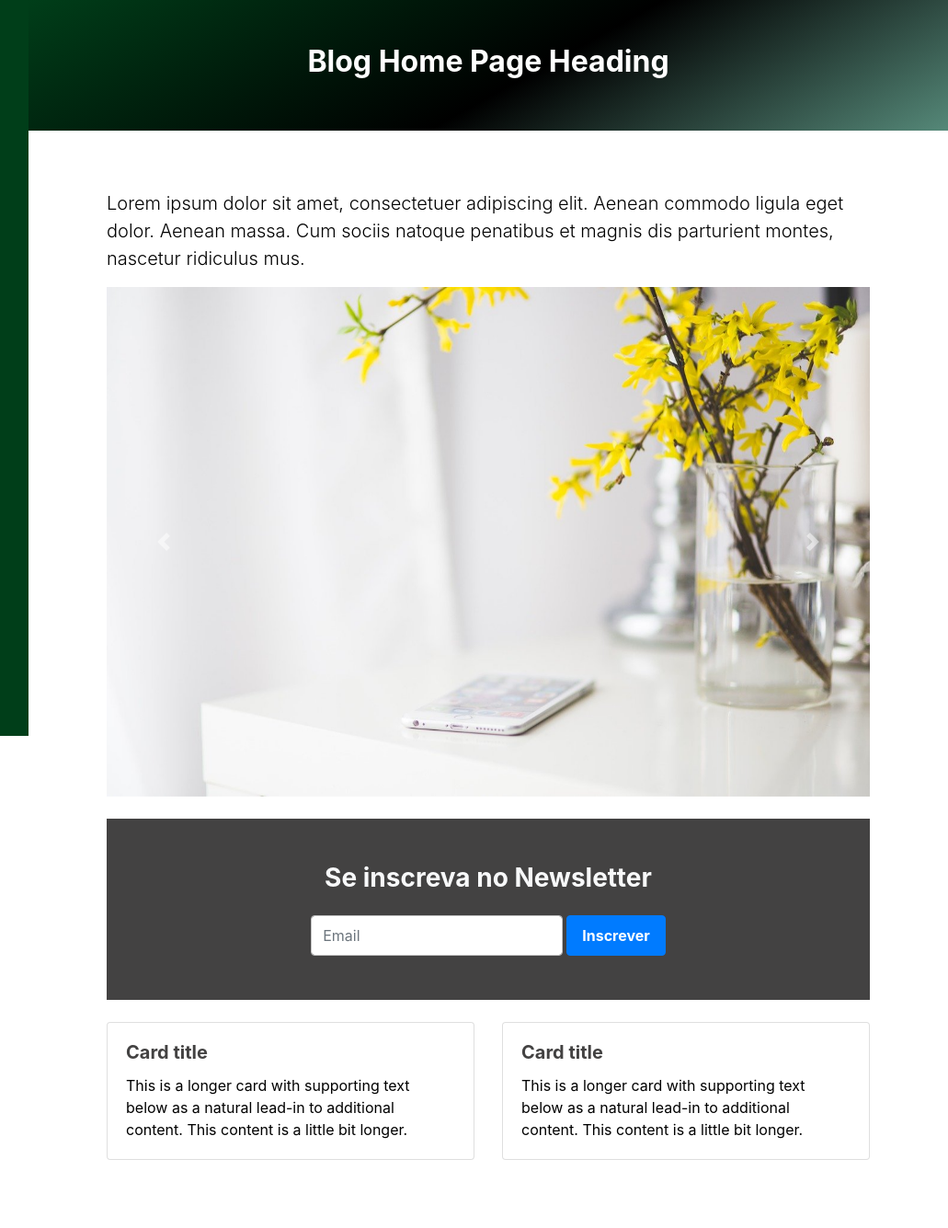
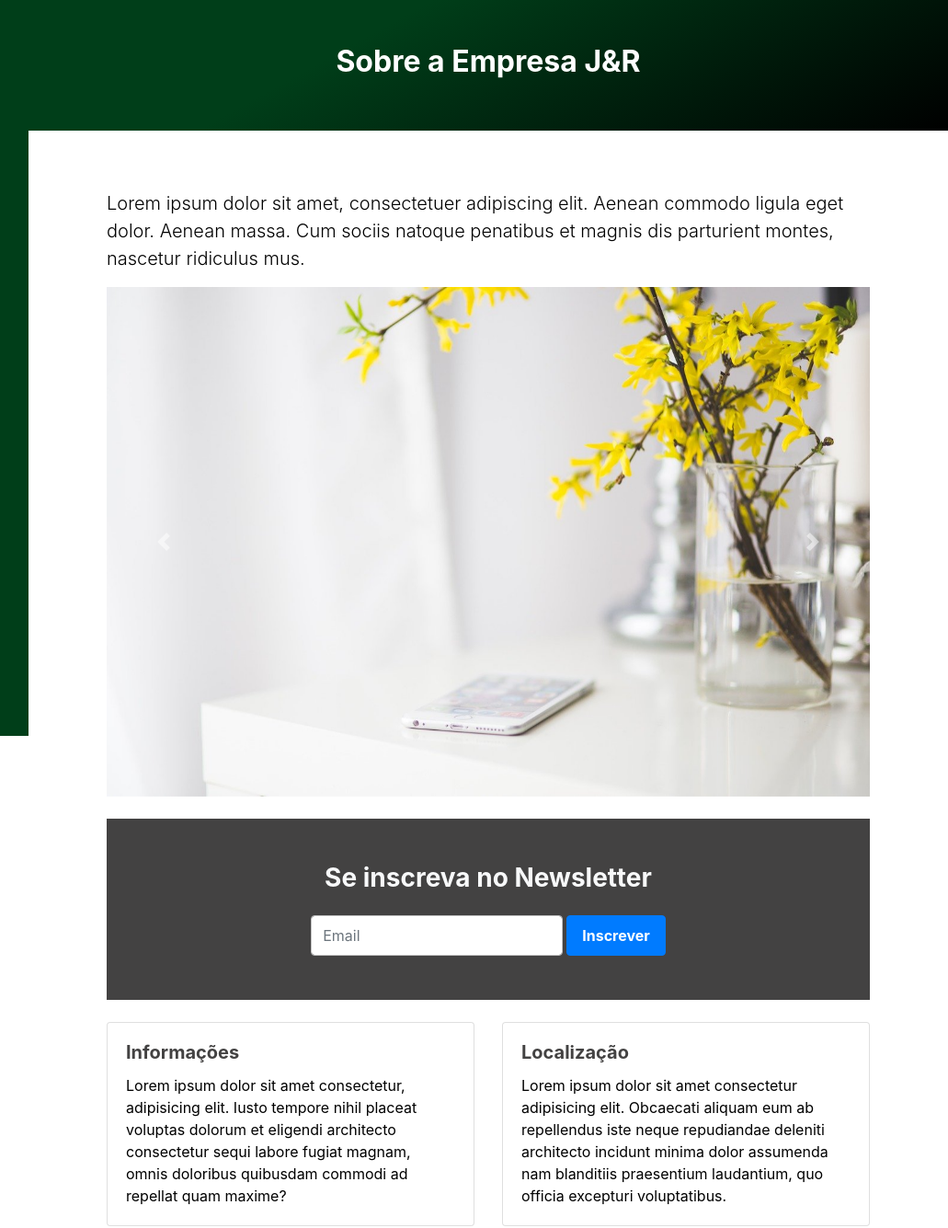
Before and after one commit to Lo-Janota/SiteJRNegociosSolucoes, a plain HTML site: page index.html in a window 1280 px wide. Shown: the full height of the page at 92% size, 249-1280 px from the left. Drawn offline with nearby package versions, Linux system fonts and the light colour scheme.

Commit message:
Melhorando CSS.

```diff
--- a/css/style.css
+++ b/css/style.css
@@ -216,7 +216,7 @@ h6 {
 }
 .gradient{
     background: rgb(43,43,43);
-    background: linear-gradient(151deg, var(--primary) 0%, var(--secondary) 55%,var(--tertiary) 120%) !important;
+    background: linear-gradient(151deg, var(--primary) 0%, var(--primary) 35%,var(--secondary) 100%) !important;
 }
 .content .post .title {
     font-size: 1.275rem
--- a/index.html
+++ b/index.html
@@ -7,7 +7,6 @@
     <meta http-equiv="X-UA-Compatible" content="IE=edge">
     <meta name="viewport" content="width=device-width, initial-scale=1.0">
     <meta name="description" content="Blog Site Template">
-    <meta name="author" content="https://youtube.com/FollowAndrew">
     <link rel="shortcut icon" href="images/logo.png">
 
     <!-- FontAwesome CSS-->
@@ -35,7 +34,7 @@
 
 				<ul class="navbar-nav flex-column text-sm-center text-md-left">
 					<li class="nav-item active">
-					    <a class="nav-link" href="index.html"><i class="fas fa-home fa-fw mr-2"></i>Home <span class="sr-only">(current)</span></a>
+					    <a class="nav-link" href="index.html"><i class="fas fa-home fa-fw mr-2"></i>Home<span class="sr-only">(current)</span></a>
 					</li>
 					<li class="nav-item">
 					    <a class="nav-link" href="materiais.html"><i class="fas fa-file-alt fa-fw mr-2"></i>Materiais</a>
@@ -65,7 +64,7 @@
 
     <div class="main-wrapper">
 	    <header class="page-title theme-bg-light text-center gradient py-5">
-			<h1 class="heading">Blog Home Page Heading</h1>
+			<h1 class="heading">Sobre a Empresa J&R</h1>
 		</header>
 		<article class="content px-3 py-5 p-md-5">
 	    <div class='container'>
@@ -106,16 +105,16 @@
 				<div class="col mb-4">
 				  <div class="card">
 					<div class="card-body">
-					  <h5 class="card-title">Card title</h5>
-					  <p class="card-text">This is a longer card with supporting text below as a natural lead-in to additional content. This content is a little bit longer.</p>
+					  <h5 class="card-title">Informações</h5>
+					  <p class="card-text">Lorem ipsum dolor sit amet consectetur, adipisicing elit. Iusto tempore nihil placeat voluptas dolorum et eligendi architecto consectetur sequi labore fugiat magnam, omnis doloribus quibusdam commodi ad repellat quam maxime?</p>
 					</div>
 				  </div>
 				</div>
 				<div class="col mb-4">
 				  <div class="card">
 					<div class="card-body">
-					  <h5 class="card-title">Card title</h5>
-					  <p class="card-text">This is a longer card with supporting text below as a natural lead-in to additional content. This content is a little bit longer.</p>
+					  <h5 class="card-title">Localização</h5>
+					  <p class="card-text">Lorem ipsum dolor sit amet consectetur adipisicing elit. Obcaecati aliquam eum ab repellendus iste neque repudiandae deleniti architecto incidunt minima dolor assumenda nam blanditiis praesentium laudantium, quo officia excepturi voluptatibus.</p>
 					</div>
 				  </div>
 				</div>
```
Also changed, not shown: contato.html (+0 -1 lines), materiais.html (+0 -1 lines), processos.html (+0 -1 lines).
